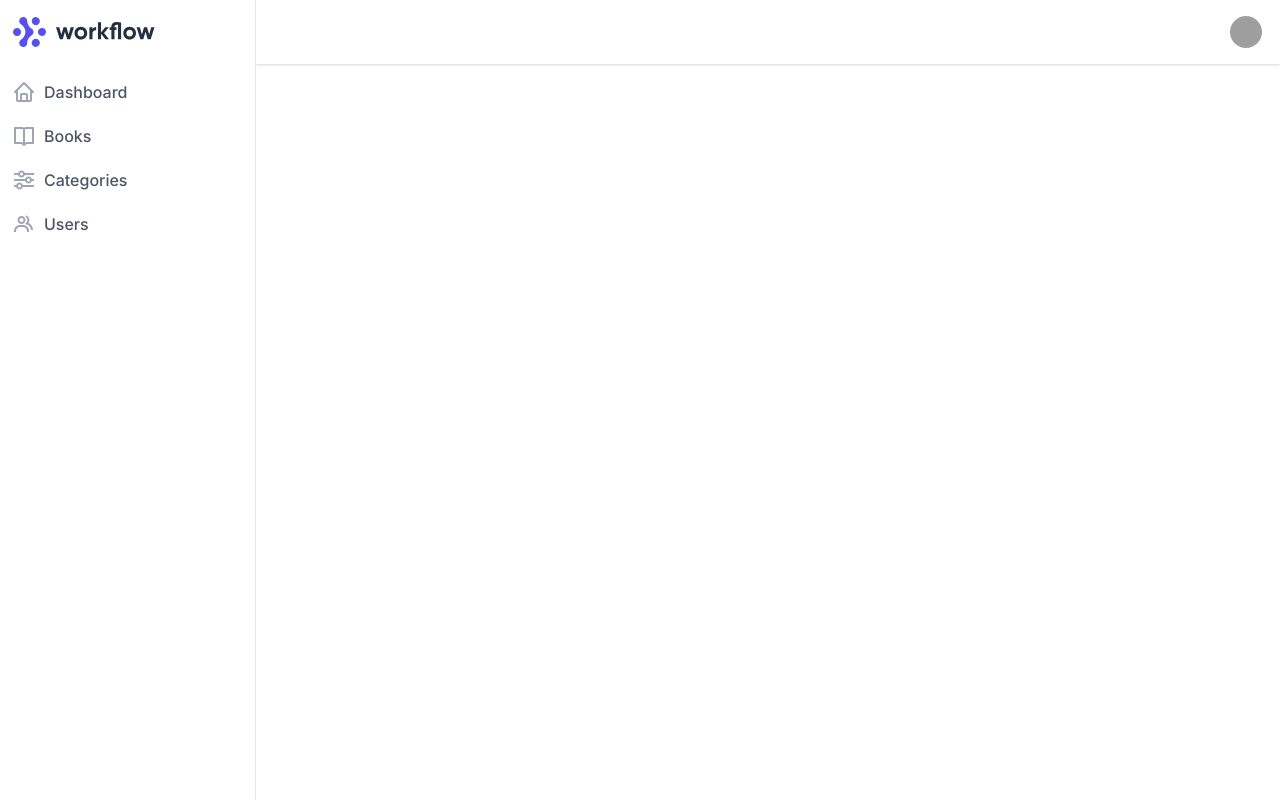
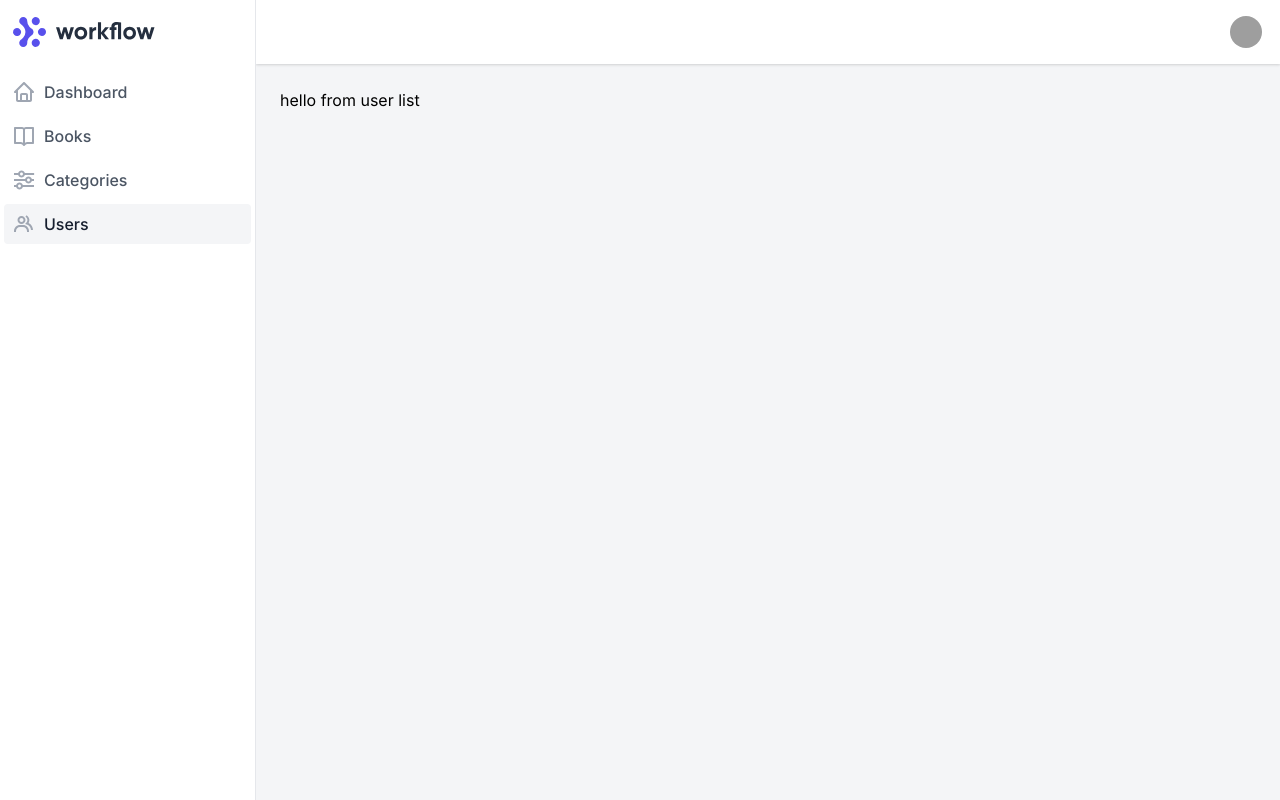
Before and after one commit to abeidahmed/book-review-app, a React (Create React App) app in the folder client/: page /admin/users in a window 1280 px wide. Built offline with nearby package versions, Linux system fonts and the light colour scheme; grey boxes are pictures that could not be loaded.

Commit message:
Create user list page

```diff
--- a/client/src/admin/routes/admin-route.js
+++ b/client/src/admin/routes/admin-route.js
@@ -5,6 +5,7 @@ import CategoryList from "admin/views/category/category-list";
 import Dashboard from "admin/views/dashboard";
 import Header from "admin/views/header";
 import Sidebar from "admin/views/sidebar";
+import UserList from "admin/views/user/user-list";
 
 const AdminRoute = () => {
   const [sidebarActive, setSidebarActive] = useState(false);
@@ -18,6 +19,7 @@ const AdminRoute = () => {
           <Route path="/admin/books" component={BookList} />
           <Route path="/admin/dashboard" component={Dashboard} />
           <Route path="/admin/categories" component={CategoryList} />
+          <Route path="/admin/users" component={UserList} />
         </Switch>
       </div>
     </div>
--- a/client/src/admin/views/sidebar/components/link.js
+++ b/client/src/admin/views/sidebar/components/link.js
@@ -22,7 +22,7 @@ const SidebarLink = () => {
     {
       title: "Users",
       icon: "users",
-      path: "/mamakane"
+      path: "/admin/users"
     }
   ];
 
--- /dev/null
+++ b/client/src/admin/views/user/user-list/index.js
@@ -0,0 +1,14 @@
+import React from "react";
+import { AdminLayout } from "components/layout";
+
+const UserList = () => {
+  return (
+    <AdminLayout>
+      <div>
+        <h1>hello from user list</h1>
+      </div>
+    </AdminLayout>
+  );
+};
+
+export default UserList;
```
